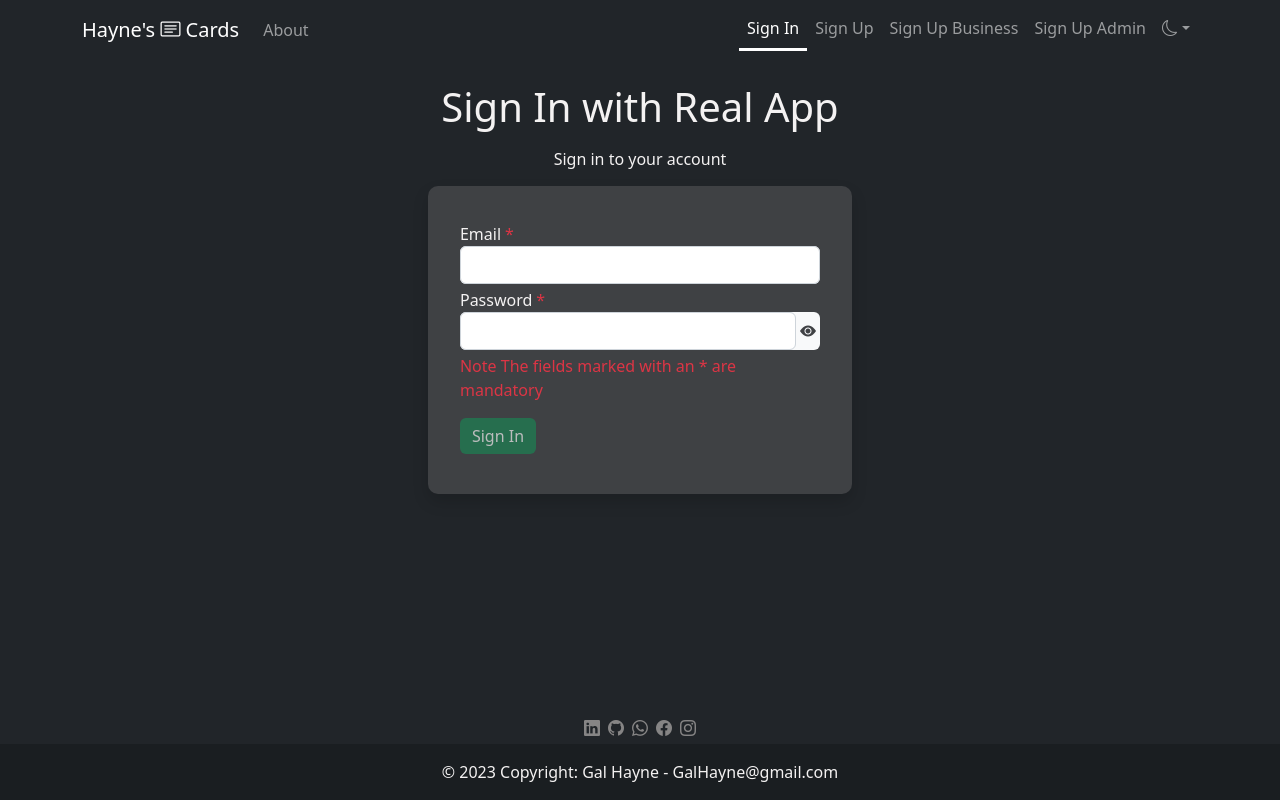
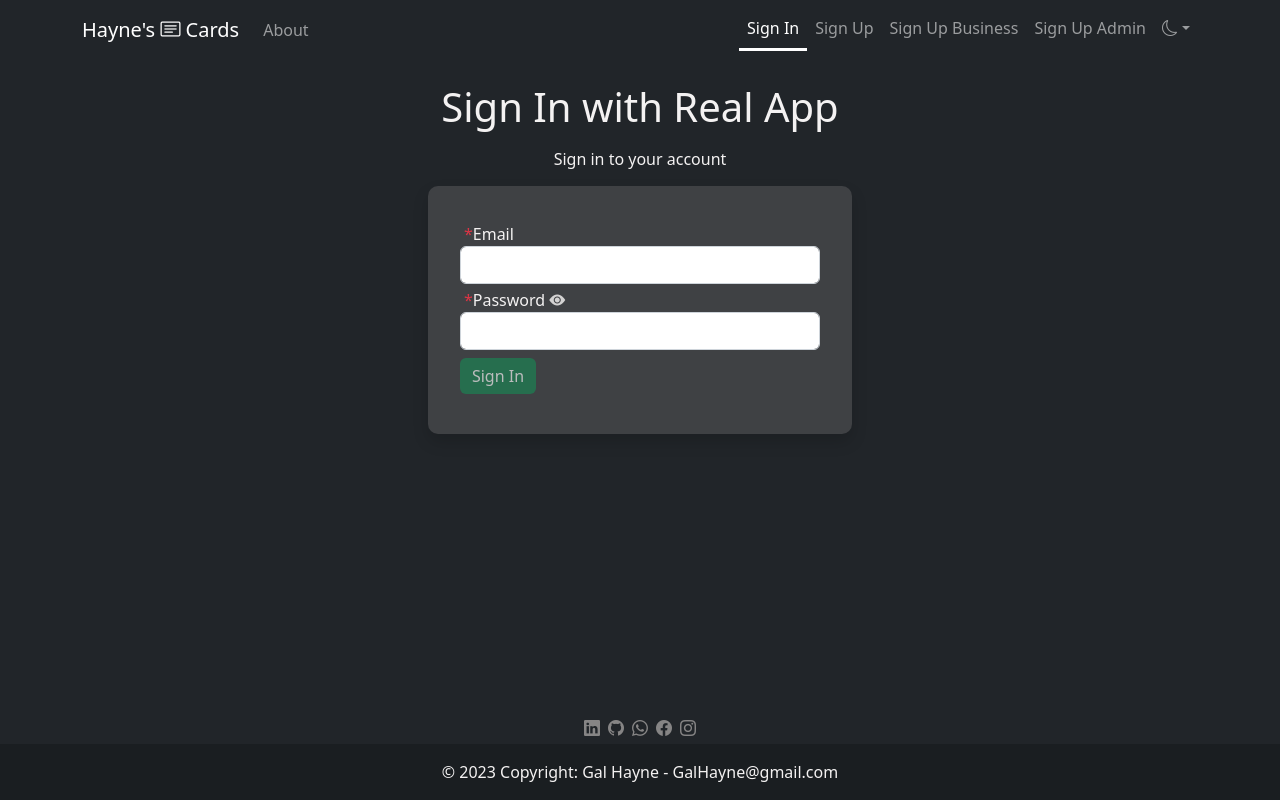
Before and after one commit to GalHayne/HackerUReactProject, a React (Create React App) app in the folder real-app-front/: page /sign-in in a window 1280 px wide. Built offline with nearby package versions, Linux system fonts and the light colour scheme.

Commit message:
fix validate with show password

```diff
--- a/real-app-front/src/App.css
+++ b/real-app-front/src/App.css
@@ -49,13 +49,24 @@
   background-color: #0e5735;
 }
 
-.bi-eye-fill,
-.bi-eye-slash-fill{
+.bi-eye-fill.dark,
+.bi-eye-slash-fill.dark {
+  color: var(--card-bgColor-light);
+  cursor: pointer;
+}
+
+.bi-eye-fill.dark:hover,
+.bi-eye-slash-fill.dark:hover {
+  color: var(--li-hover-color);
+}
+
+.bi-eye-fill.light,
+.bi-eye-slash-fill.light {
   color: var(--card-bgColor-dark);
   cursor: pointer;
 }
 
-.bi-eye-fill:hover,
-.bi-eye-slash-fill:hover{
+.bi-eye-fill.light:hover,
+.bi-eye-slash-fill.light:hover {
   color: var(--dark-backGroundColor);
 }
--- a/real-app-front/src/components/cardsCreate.jsx
+++ b/real-app-front/src/components/cardsCreate.jsx
@@ -69,7 +69,7 @@ const CardsCreate = () => {
     try {
       const res = usersService.getMe(user?._id);
       res
-        .then((res) => {})
+        .then((res) => { })
         .catch((res) => {
           if (res.response.status === 404) {
             toast.error("The user does not exist please sign up");
@@ -123,9 +123,6 @@ const CardsCreate = () => {
           error={form.touched.bizImage && form.errors.bizImage}
         />
 
-        <p className="text-danger">
-          Note The fields marked with an * are mandatory
-        </p>
         <div className="my-2 d-flex justify-content-between">
           <button
             type="submit"
--- a/real-app-front/src/components/cardsEdit.jsx
+++ b/real-app-front/src/components/cardsEdit.jsx
@@ -119,13 +119,9 @@ const CardsEdit = () => {
           error={form.touched.bizImage && form.errors.bizImage}
         />
 
-        <p className="text-danger">
-          Note The fields marked with an * are mandatory
-        </p>
-
         <div className="my-2 d-flex justify-content-between">
           <button
-          title="update card"
+            title="update card"
             type="submit"
             disabled={!form.isValid}
             className={`btn btn-primary ${theme}`}
@@ -133,7 +129,7 @@ const CardsEdit = () => {
             Update Card
           </button>
           <button
-          title="cancel"
+            title="cancel"
             onClick={() => navigate('/my-cards')}
             className={`btn btn-secondary`}
           >
--- a/real-app-front/src/components/common/input.jsx
+++ b/real-app-front/src/components/common/input.jsx
@@ -1,8 +1,11 @@
 import { useState } from "react";
+import useDarkContext from "../../hooks/useDarkModa-context";
 
 const Input = ({ label, name, error, type = 'password', width = "w-100", maxLength = 60, eye, password, placeholder = "", ...rest }) => {
 
   const [showPassword, setShowPassword] = useState(type)
+
+  const { theme } = useDarkContext();
 
   const handleShowPasswordChange = () => {
     setShowPassword(prev => {
@@ -14,14 +17,20 @@ const Input = ({ label, name, error, type = 'password', width = "w-100", maxLeng
     })
   }
 
-
   return (
     <div className="form-group my-1">
+
       <label htmlFor={name}>
+        <div className="flex d-flex">
+          {rest.required && <span className="text-danger ms-1">*</span>}
           {label}
-        {rest.required && <span className="text-danger ms-1">*</span>}
+          {showPassword === 'password' ? <div>
+            <i className={`bi bi-eye-fill ${theme} m-1 w-100`} onClick={handleShowPasswordChange}></i>
+          </div> : (showPassword === 'text' && eye === true) ? <div>
+            <i className={`bi bi-eye-slash-fill ${theme} m-1 w-100`} onClick={handleShowPasswordChange}></i>
+          </div> : ''}
+        </div>
       </label>
-      <div className="d-flex justify-content-center align-items-center bg-light rounded">
       <input
         placeholder={placeholder}
         {...rest}
@@ -34,14 +43,10 @@ const Input = ({ label, name, error, type = 'password', width = "w-100", maxLeng
           .filter(Boolean)
           .join(" ")}
       />
-        {showPassword === 'password' ? <div>
-          <i className="bi bi-eye-fill m-1 w-100" onClick={handleShowPasswordChange}></i>
-        </div> : (showPassword === 'text' && eye === true) ? <div>
-          <i className="bi bi-eye-slash-fill m-1 w-100" onClick={handleShowPasswordChange}></i>
-        </div> : ''}
-      </div>
+
       <span className="invalid-feedback">{error}</span>
     </div>
+
   );
 };
 
--- a/real-app-front/src/components/signin.jsx
+++ b/real-app-front/src/components/signin.jsx
@@ -84,8 +84,6 @@ const SignIn = ({ redirect = "/" }) => {
             error={form.touched.password && form.errors.password}
           />
 
-          <p className="text-danger">Note The fields marked with an * are mandatory</p>
-
           <div className="my-2">
             <button
               type="submit"
--- a/real-app-front/src/components/signup.jsx
+++ b/real-app-front/src/components/signup.jsx
@@ -55,7 +55,7 @@ const SignUp = ({ redirect = "/" }) => {
             setError(response.data);
           }
         }
-      }else{
+      } else {
         setError("The password does not match the policy");
         toast.error(
           "The password length must be minimum 8 char ,  at least a number, and at least a special character."
@@ -104,10 +104,6 @@ const SignUp = ({ redirect = "/" }) => {
             error={form.touched.password && form.errors.password}
           />
 
-          <p className="text-danger">
-            Note The fields marked with an * are mandatory
-          </p>
-
           <div className="my-2">
             <button
               type="submit"
--- a/real-app-front/src/components/signupAdmin.jsx
+++ b/real-app-front/src/components/signupAdmin.jsx
@@ -106,10 +106,6 @@ const SignupAdmin = ({ redirect = "/sign-in" }) => {
             error={form.touched.password && form.errors.password}
           />
 
-          <p className="text-danger">
-            Note The fields marked with an * are mandatory
-          </p>
-
           <div className="my-2">
             <button
               type="submit"
--- a/real-app-front/src/components/signupBiz.jsx
+++ b/real-app-front/src/components/signupBiz.jsx
@@ -106,10 +106,6 @@ const SignUpBiz = ({ redirect = "/sign-in" }) => {
             error={form.touched.password && form.errors.password}
           />
 
-          <p className="text-danger">
-            Note The fields marked with an * are mandatory
-          </p>
-
           <div className="my-2">
             <button
               type="submit"
```
Lines whose indentation alone changed are shown as unchanged.
